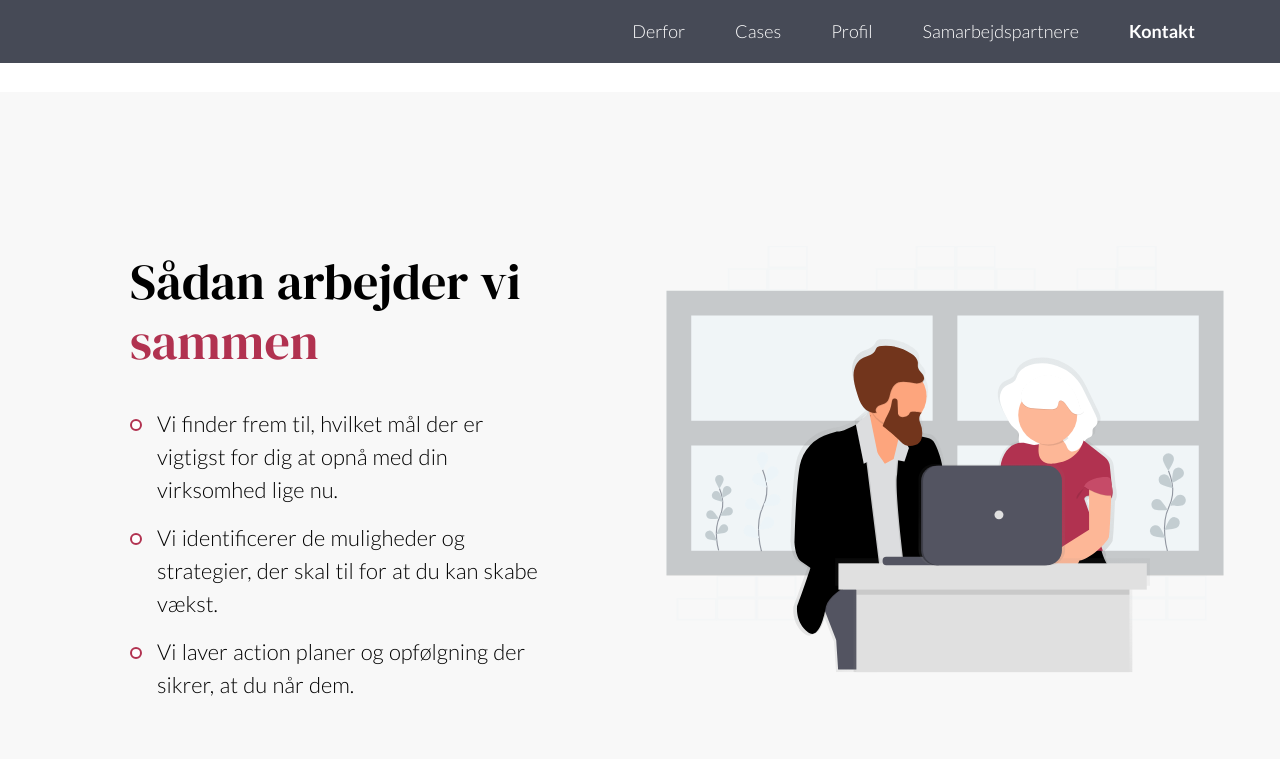
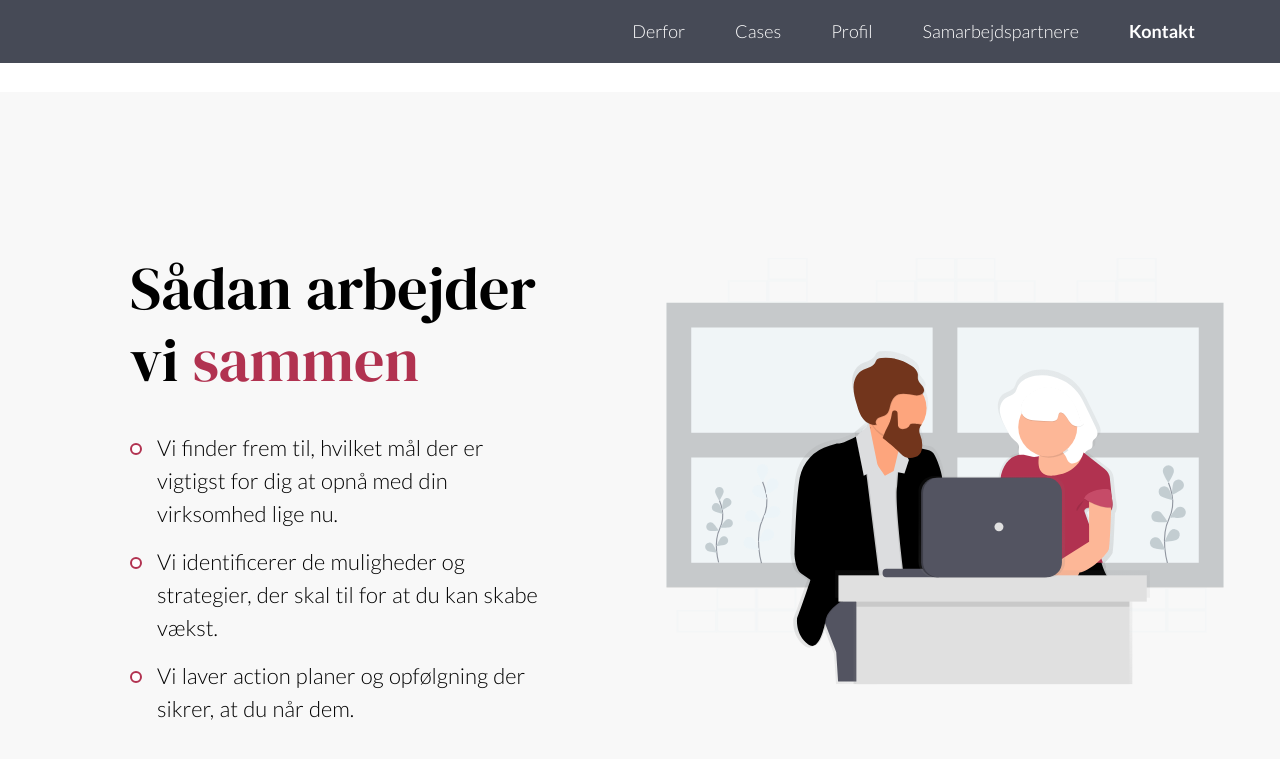
Before and after one commit to betterbusinessnu/betterbusinessnu.github.io, a Jekyll site: the page built from index.html, in a window 1280 px wide and 900 px high, scrolled down 1659 px. Shown: the top 759 px of the window. Built offline with Jekyll 4.4.1, drawn with Linux system fonts in a browser that asks for light colours.

Commit message:
Updated 'index.html' via CloudCannon

```diff
--- a/index.html
+++ b/index.html
@@ -54,7 +54,7 @@ title: 'Better Business'
                 <img src="./images/co-workers.svg" alt="">
             </div>
             <div class="content" data-aos="fade-right" data-aos-delay="300" data-aos-offset="0" data-aos-duration="500">
-                <h3 class="pb-350">Sådan arbejder vi <span class="highlight">sammen</span></h2>
+                <h2 class="pb-350">Sådan arbejder vi <span class="highlight">sammen</span></h2>
 
                     <ul>
                         <li>Vi finder frem til, hvilket mål der er vigtigst for dig at opnå med din virksomhed lige nu.</li>
@@ -363,7 +363,7 @@ title: 'Better Business'
                         <img src="./images/ulrik.png" alt="">
                     </div>
                     <div class="content">
-                        <h6 class="pb-100">Ulrik Minet</h4>
+                        <h6 class="pb-100">Ulrik Minet</h6>
                             <p>
                                 Ulrik har 14 års erfaring med procesoptimering, digitalisering og automatisering af forretningsprocesser i virksomheder som Vejdirektoratet, Nestlé, Leo Pharma, Naturstyrelsen, Miele, m.fl.
                                 Han har specialiseret sig i at skabe værditilvækst ved at bruge eksisterende IT systemer og programmer til at løse organisationens udfordringer.
@@ -377,7 +377,7 @@ title: 'Better Business'
                         <img src="./images/lasse.png" alt="">
                     </div>
                     <div class="content">
-                        <h6 class="pb-100">Lasse Brix</h4>
+                        <h6 class="pb-100">Lasse Brix</h6>
                             <p>
                                 Lasse er ekspert på online markedsføring og hjælper små og mellemstore virksomheder med at få mere relevant trafik, øge brandkendskabet, samt få flere leads og øget konvertering via databaseret annoncering på Facebook / Google / LinkedIn / Instagram, samt e-mail markedsføring.
                                 <br><br>
@@ -390,7 +390,7 @@ title: 'Better Business'
                         <img src="./images/thomas.png" alt="">
                     </div>
                     <div class="content">
-                        <h6 class="pb-100">Thomas Leer-Jacobsen</h4>
+                        <h6 class="pb-100">Thomas Leer-Jacobsen</h6>
                             <p>
                                 Thomas har 15 års erfaring med ledelse af projekter og programmer i virksomheder, som Novo Nordisk, Pfizer, Nestlé, m.fl. Han er Prince2 og Prince2 Agile certificeret, såvel som GDPR certificeret.
                                 <br><br>
@@ -403,7 +403,7 @@ title: 'Better Business'
                         <img src="./images/brian.png" alt="">
                     </div>
                     <div class="content">
-                        <h6 class="pb-100">Brian Viuf</h4>
+                        <h6 class="pb-100">Brian Viuf</h6>
                             <p>
                                 Brian Viuf har +12 års erfaring med forretningsudvikling, undervisning, rådgivning, ledelse af projekter, kommunikation, forandringsledelse og facilitering.
                             </p>
```
